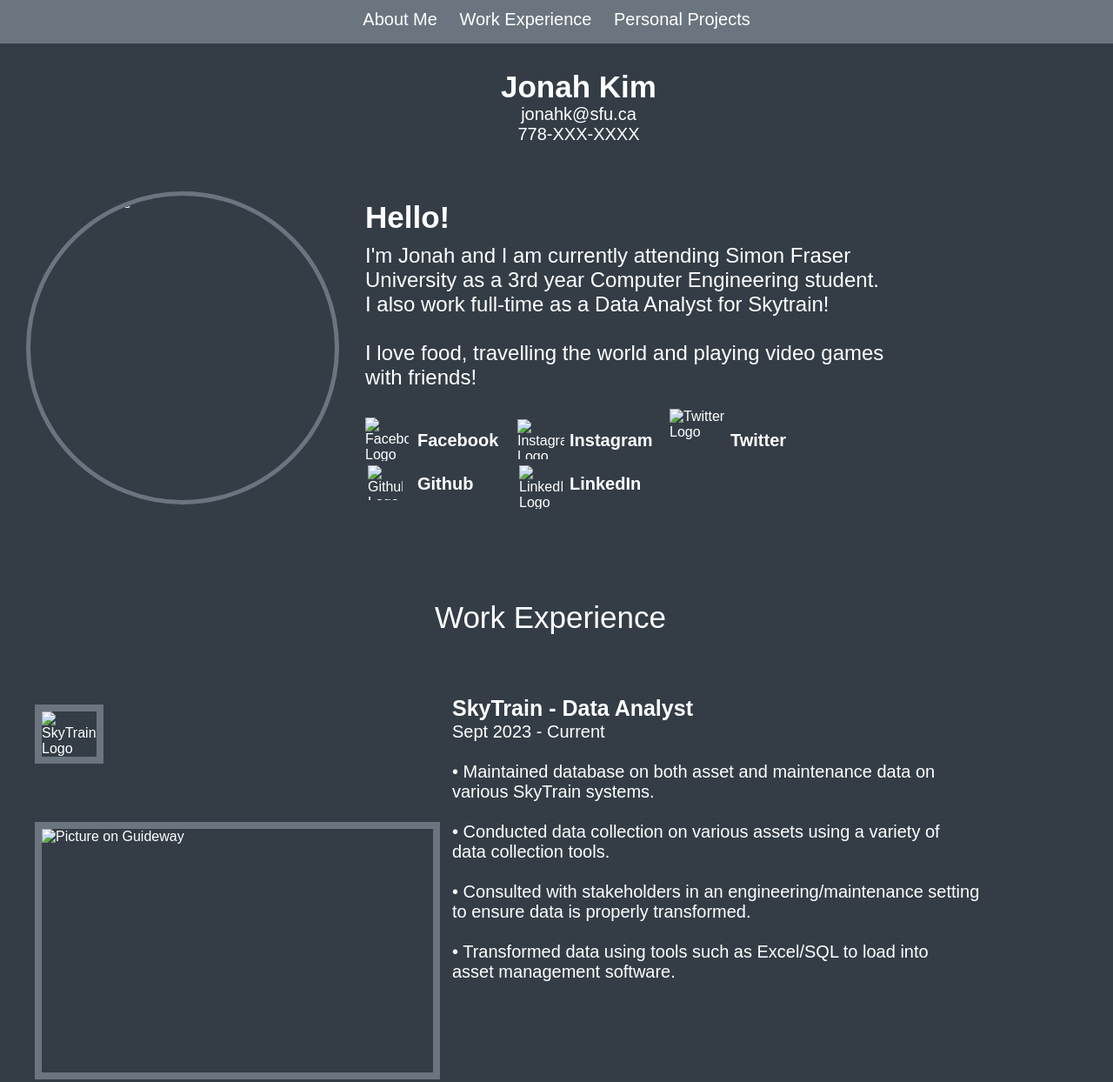
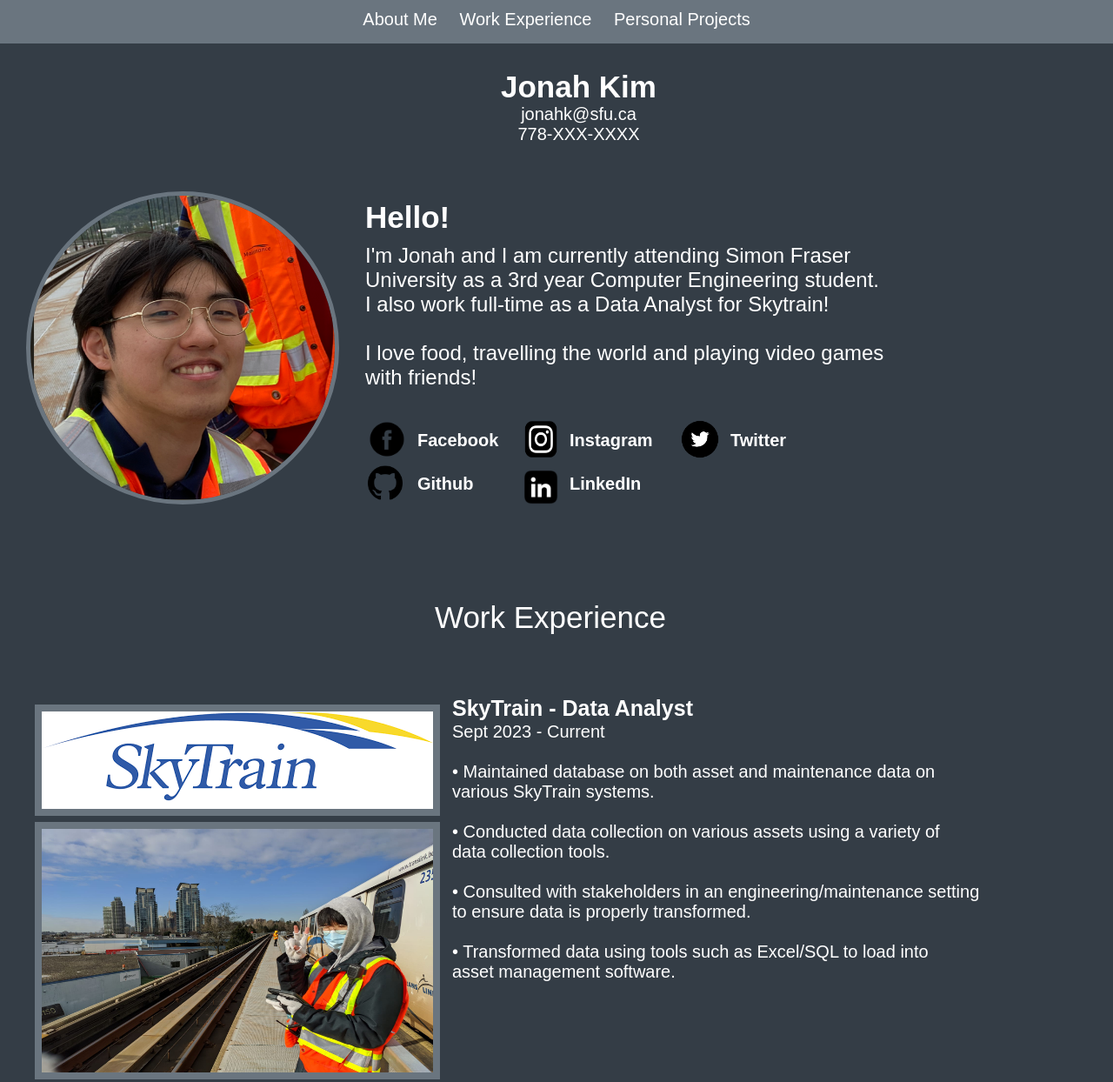
Before and after one commit to jonahkimm/CMPT-276-A3-Website, a plain HTML site: page index.html in a window 1280 px wide. Shown: the top 1244 px of the page at 87% size. Drawn offline with Linux system fonts and the light colour scheme; the site is published under a folder, as on GitHub Pages, so addresses that start at the root find nothing.

Commit message:
Images on Github Pages
Edited img src file path to make it show up on github pages.

```diff
--- a/index.html
+++ b/index.html
@@ -23,7 +23,7 @@
   </header>
 
   <h4 class = "hello">Hello!</h4>
-  <img src = "/Pictures/profilepic.png" class = "profilepic" alt ="Profile Picture">
+  <img src = "./Pictures/profilepic.png" class = "profilepic" alt ="Profile Picture">
 
     <p class = "bio-info">I'm Jonah and I am currently attending Simon Fraser <br>
         University as a 3rd year Computer Engineering student. <br>
@@ -33,18 +33,18 @@
     </p>
 
     <div>
-        <a href = "https://www.facebook.com/"> <img src = "/Pictures/facebooklogo.png" class = "fbook" alt = "Facebook Logo"> </a> <a href = "https://www.facebook.com/" class ="fbooktext">Facebook</a>
-        <a href = "https://github.com/jonahkimm"><img src = "/Pictures/githublogo.png" class = "ghub" alt = "Github Logo"> </a> <a href = "https://github.com/jonahkimm" class = "ghubtext">Github</a>
-        <a href = "https://www.instagram.com/"><img src = "/Pictures/instagramlogo.png" class = "insta" alt = "Instagram Logo"> </a> <a href = "https://www.instagram.com/" class = "instatext">Instagram</a>
-        <a href = "https://ca.linkedin.com/"><img src = "/Pictures/linkedin icon logo.webp" class = "linkedin" alt = "LinkedIn Logo"> </a> <a href = "https://ca.linkedin.com/" class = "linkedintext">LinkedIn</a>
-        <a href = "https://twitter.com/"><img src = "/Pictures/twitterlogo.png" class = "twitter" alt = "Twitter Logo"> </a> <a href = "https://twitter.com/" class = "twittertext">Twitter</a>
+        <a href = "https://www.facebook.com/"> <img src = "./Pictures/facebooklogo.png" class = "fbook" alt = "Facebook Logo"> </a> <a href = "https://www.facebook.com/" class ="fbooktext">Facebook</a>
+        <a href = "https://github.com/jonahkimm"><img src = "./Pictures/githublogo.png" class = "ghub" alt = "Github Logo"> </a> <a href = "https://github.com/jonahkimm" class = "ghubtext">Github</a>
+        <a href = "https://www.instagram.com/"><img src = "./Pictures/instagramlogo.png" class = "insta" alt = "Instagram Logo"> </a> <a href = "https://www.instagram.com/" class = "instatext">Instagram</a>
+        <a href = "https://ca.linkedin.com/"><img src = "./Pictures/linkedin icon logo.webp" class = "linkedin" alt = "LinkedIn Logo"> </a> <a href = "https://ca.linkedin.com/" class = "linkedintext">LinkedIn</a>
+        <a href = "https://twitter.com/"><img src = "./Pictures/twitterlogo.png" class = "twitter" alt = "Twitter Logo"> </a> <a href = "https://twitter.com/" class = "twittertext">Twitter</a>
     </div>
 </section>
 
 <section id = "workexp">
     <header class = "wehead">Work Experience</header>
-    <img src = "/Pictures/skytrain.png" class = "skytrain" alt = "SkyTrain Logo">
-    <img src = "/Pictures/guideway.jpg" class = "guideway" alt = "Picture on Guideway">
+    <img src = "./Pictures/skytrain.png" class = "skytrain" alt = "SkyTrain Logo">
+    <img src = "./Pictures/guideway.jpg" class = "guideway" alt = "Picture on Guideway">
     <h1 class = "we0">SkyTrain - Data Analyst</h1>
     <div class = "wedesc">
         <p>Sept 2023 - Current<br><br>
@@ -58,7 +58,7 @@
 
 <section id = "persproj">
     <header class = "persprojhead">Personal Projects</header>
-    <img src = "/Pictures/ambilamp.png" class = "ambilamp" alt = "AmbiLamp Picture">
+    <img src = "./Pictures/ambilamp.png" class = "ambilamp" alt = "AmbiLamp Picture">
     <h1 class = "persproj0">AmbiLamp - Personal Ambient Lamp</h1>
     <div class = "persprojdesc">
         <p>2019<br><br>
```
